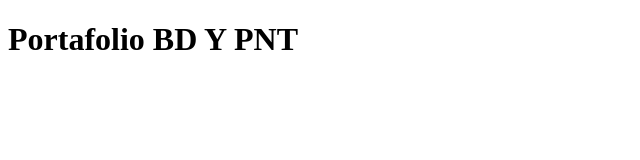
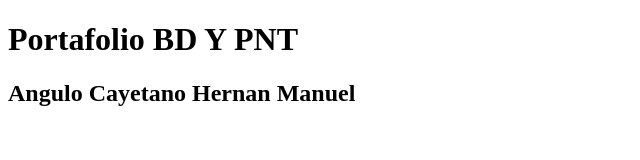
Before and after one commit to Hernan017/BATIZ-HMAC, a plain HTML site: page Portafolio/index.html in a window 1280 px wide. Shown: the whole page, without its empty margins (0-640 px from the left). Drawn offline with Linux system fonts and the light colour scheme.

Commit message:
Mi nombre :D

```diff
--- a/Portafolio/index.html
+++ b/Portafolio/index.html
@@ -8,5 +8,6 @@
 <body>
     <div class="container"></div>
     <h1>Portafolio BD Y PNT</h1>
+    <h2>Angulo Cayetano Hernan Manuel</h2>
 </body>
 </html>
```
